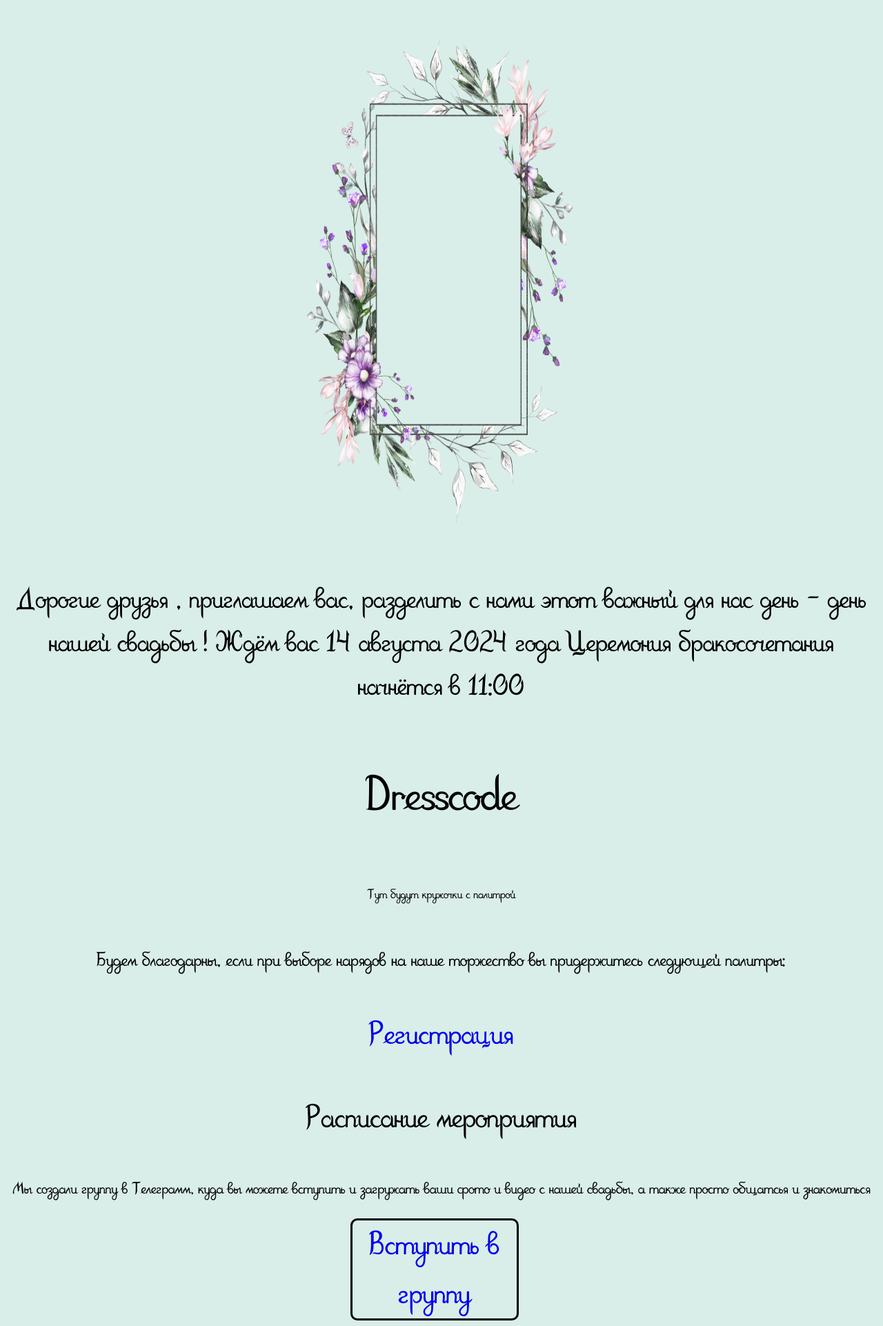
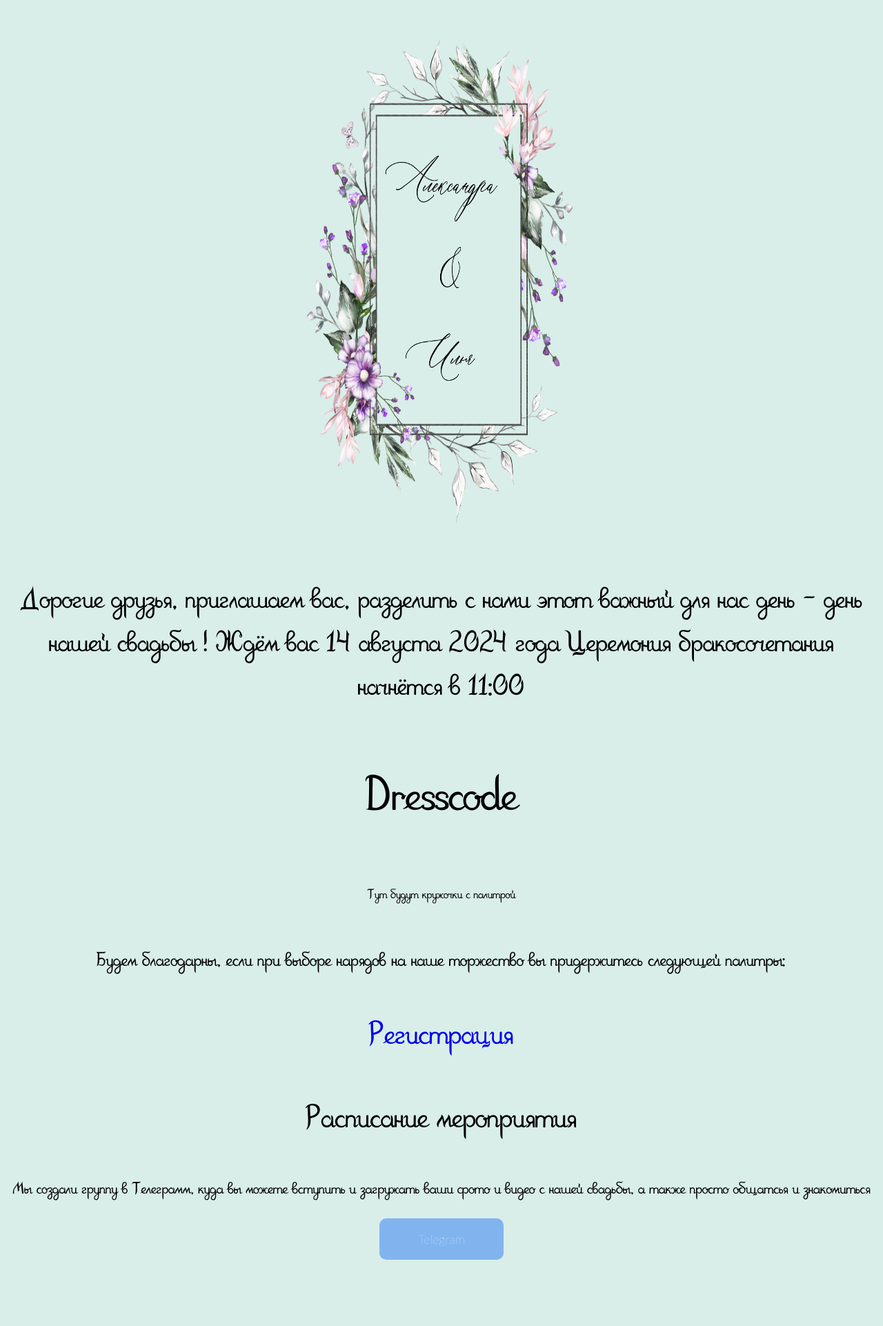
Before and after one commit to Allzer/wedding_final, a Flask app: page / in a window 1280 px wide. Shown: the whole page at 69% size. After the commit the page ends 1826 px from the top, so only its background shows below. Run offline with Flask 3, Linux system fonts and the light colour scheme.

Commit message:
Более законченный макет

```diff
--- a/static/css/index.css
+++ b/static/css/index.css
@@ -95,8 +95,51 @@ img{
 }
 
 
-
 /*Убрать полосу прокрутки для всей страницы*/
 ::-webkit-scrollbar {
 	width: 0;
   }
+
+@import url('https://fonts.googleapis.com/css?family=Lato:100&display=swap');
+
+.btn {
+	width: 180px;
+	height: 60px;
+	cursor: pointer;
+	background-color: #87dfc8;
+
+	border: 0px solid;
+	border-radius: 10px;
+
+	outline: none;
+	transition: 0.2s ease-in-out;
+	font-family: 'Lato', sans-serif;
+}
+
+svg {
+	position: absolute;
+	left: 0;
+	top: 0;
+	fill: none;
+	stroke: #fff;
+	stroke-dasharray: 150 480;
+	stroke-dashoffset: 150;
+	transition: 0.2s ease-in-out;
+}
+
+.btn:hover {
+	transition: 0.2s ease-in-out;
+	background: #81b4ef;
+
+}
+
+.btn:hover svg {
+	stroke-dashoffset: -480;
+}
+
+.btn a {
+	text-decoration: none;
+	color: white;
+	font-size: 18px;
+	font-weight: 100;
+}
--- a/templates/index.html
+++ b/templates/index.html
@@ -13,10 +13,10 @@
     {{super ()}}
     <div class="all">
         <div class="image">
-            <img src="\static\img\ramka.png">
+            <img src="static/img/ramka.png">
         </div>
 
-        <p class="invite">Дорогие друзья , приглашаем вас, разделить с нами этот важный для нас день - день нашей свадьбы !
+        <p class="invite">Дорогие друзья, приглашаем вас, разделить с нами этот важный для нас день - день нашей свадьбы !
             Ждём вас
             14 августа 2024 года
             Церемония бракосочетания начнётся в 11:00
@@ -39,9 +39,17 @@
         <div class="discussion">
             <p>Мы создали группу в Телеграмм, куда вы можете вступить и загружать ваши фото и видео с нашей свадьбы, а также просто общатсья и знакомиться</p>
 
-            <div  class="group" type="button">
-                <a class="group_link" href="https://forms.gle/wFL86abu8p5PkHJV9">Вступить в группу</a>
+        <div class="container">
+            <div class="center">
+              <button class="btn">
+                <svg width="180px" height="60px" viewBox="0 0 180 60" class="border">
+                  <polyline points="179,1 179,59 1,59 1,1 179,1" class="bg-line" />
+                  <polyline points="179,1 179,59 1,59 1,1 179,1" class="hl-line" />
+                </svg>
+                <span><a href="https://web.telegram.org/a/#-4213848181">Telegram</a></span>
+              </button>
             </div>
+        </div>
 
         </div>
 
```
Also changed, not shown: static/img/profile-circle-svgrepo-com.svg (deleted), static/img/ramka.png, static/img/ramka1.png (added), static/img/МАксим.jpg (added), 1 other file.
